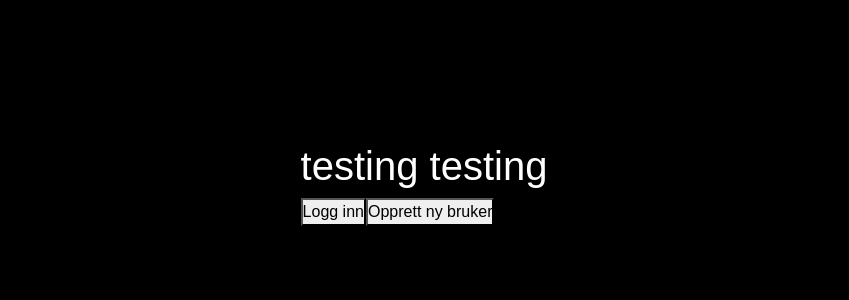
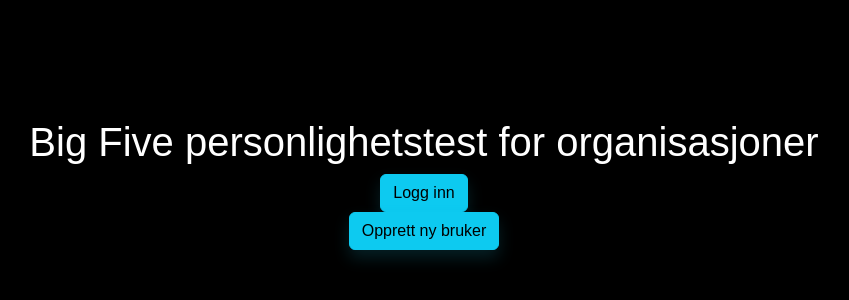
Before and after one commit to fielcool/app2000-gruppe13, a React (Create React App) app in the folder client/: page / in a window 1280 px wide. Shown: the part 216-516 px from the top of the page, without its empty margins (216-1065 px from the left). Built offline with nearby package versions, Linux system fonts and the light colour scheme.

Commit message:
modified:   client/public/index.html 	modified:   client/src/App.css 	modified:   client/src/App.js

```diff
--- a/client/public/index.html
+++ b/client/public/index.html
@@ -3,6 +3,7 @@
   <head>
     <meta charset="utf-8" />
     <link rel="icon" href="%PUBLIC_URL%/favicon.ico" />
+    <link href="https://cdn.jsdelivr.net/npm/bootstrap@5.1.3/dist/css/bootstrap.min.css" rel="stylesheet">
     <meta name="viewport" content="width=device-width, initial-scale=1" />
     <meta name="theme-color" content="#000000" />
     <meta
--- a/client/src/App.css
+++ b/client/src/App.css
@@ -1,4 +1,5 @@
 /* Existing styles */
+
 * {
   padding: 0;
   margin: 0;
@@ -42,3 +43,21 @@ h1 {
   height: 400px;
   margin: 10px;
 }
+
+.shadow-custom {
+  box-shadow: 0 8px 16px 0 rgba(23, 162, 184, 0.2); /* Adjust the color rgba values to match the button color for a consistent glow */
+  transition: all 0.3s ease-in-out;
+}
+
+.shadow-custom:hover {
+  box-shadow: 0 0 12px 0 rgba(23, 162, 184, 0.4); /* Brighter glow on hover */
+}
+
+/* Additional styling for centering and aesthetic adjustments */
+.main {
+  display: flex;
+  flex-direction: column;
+  align-items: center;
+  justify-content: center;
+  height: 100vh; /* Use full screen height */
+}
--- a/client/src/App.js
+++ b/client/src/App.js
@@ -3,7 +3,7 @@ import { useNavigate } from "react-router-dom";
 import "./App.css";
 import "./Medium.css";
 import "./Small.css";
-
+import 'bootstrap/dist/css/bootstrap.min.css';
 
 export default function App() {
   const navigate = useNavigate();
@@ -16,18 +16,15 @@ export default function App() {
     navigate("/LoginUser");
   };
 
-
   return (
-    <div className="main">
-      <div className="start-text">
-        <h1 className="intro-heading">testing testing</h1>
-        <button onClick={handleUserLoginClick} className="user-login-button">
-          Logg inn
-        </button>
-        <button onClick={handleUserCreationClick} className="create-user-button">
-          Opprett ny bruker
-        </button>
-      </div>
+    <div className="main text-center">
+      <h1 className="intro-heading">Big Five personlighetstest for organisasjoner</h1>
+      <button onClick={handleUserLoginClick} className="btn btn-info btn-md user-login-button shadow-custom">
+        Logg inn
+      </button>
+      <button onClick={handleUserCreationClick} className="btn btn-info btn-md create-user-button shadow-custom">
+        Opprett ny bruker
+      </button>
     </div>
   );
 }
```
